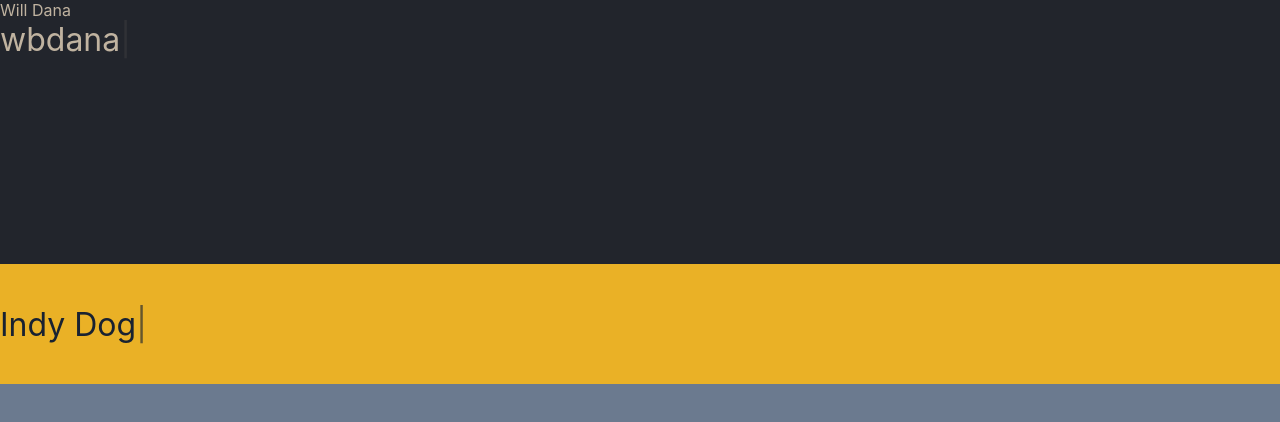
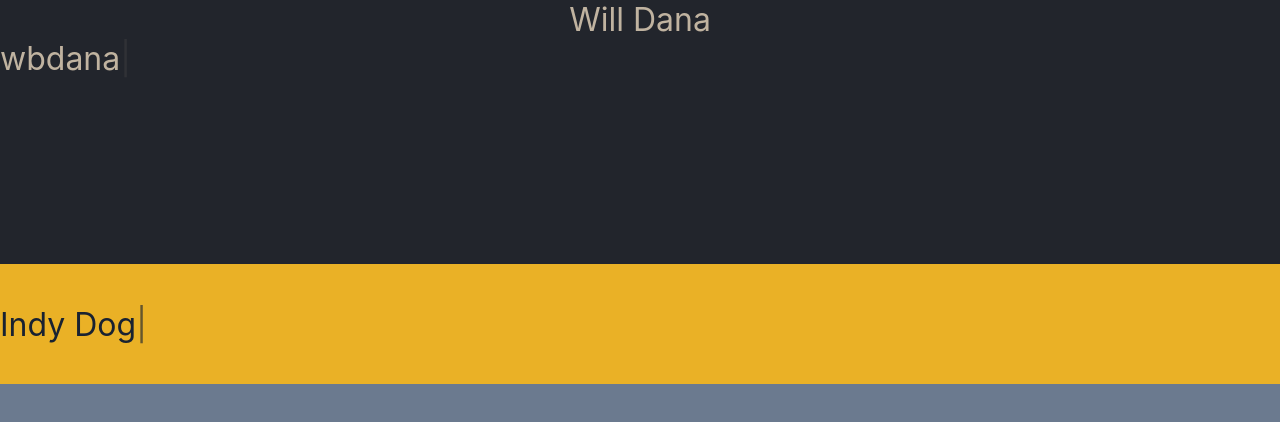
Before and after one commit to wbdana-labs/react-typed-test, a React (Create React App) app: page /home in a window 1280 px wide. Shown: the top 422 px of the page. Built offline with nearby package versions, Linux system fonts and the light colour scheme.

Commit message:
Work on styling

```diff
--- a/src/App.css
+++ b/src/App.css
@@ -7,3 +7,7 @@ html, body, .app, #root {
 .app {
   display: flex;
 }
+
+.Typed {
+  align-self: center;
+}
--- a/src/components/Home.js
+++ b/src/components/Home.js
@@ -10,15 +10,16 @@ import {
 
 const Home = () => {
   return (
-    <HeaderContainer>
-      <MainHeaderContainer>
+    <HeaderContainer className="HeaderContainer">
+      <MainHeaderContainer className="MainHeaderContainer">
 
-        <StaticHeaderContainer>
+        <StaticHeaderContainer className="StaticHeaderContainer">
           Will Dana
         </StaticHeaderContainer>
 
-        <HeaderTextContainer>
+        <HeaderTextContainer className="HeaderTextContainer">
           <Typed
+            className="Typed"
             strings={[
               'Will Dana',
               'wbdana',
@@ -32,8 +33,9 @@ const Home = () => {
 
       </MainHeaderContainer>
 
-      <SubHeaderTextContainer>
+      <SubHeaderTextContainer className="SubHeaderTextContainer">
         <Typed
+          className="Typed"
           strings={[
             'Linda Zhang',
             'Indy Dog',
--- a/src/styles/Home.js
+++ b/src/styles/Home.js
@@ -8,13 +8,18 @@ export const HeaderContainer = styled.div`
   flex: 1;
   flex-direction: column;
   justify-content: flex-start;
+  * {
+    width: 100%;
+  }
 `;
 
 export const MainHeaderContainer = styled.div`
-  align-items: center;
   background-color: ${COLORS.BOLD_FEATURE.NAVY};
   flex-direction: column;
   height: 33%;
+  * {
+    width: 100%;
+  };
 `;
 
 export const HeaderTextContainer = styled.div`
@@ -22,28 +27,36 @@ export const HeaderTextContainer = styled.div`
   background-color: ${COLORS.BOLD_FEATURE.NAVY};
   color: ${COLORS.BLACK};
   display: flex;
+  flex-direction: row;
+  justify-content: center;
   * {
-    align-self: center;
+    align-items: center;
     color: ${COLORS.BOLD_FEATURE.SCRUB};
+    flex-direction: row;
     font-size: 32px;
+    justify-content: center;
   };
 `;
 
 export const StaticHeaderContainer = styled.div`
-  align-self: center;
   color: ${COLORS.BOLD_FEATURE.SCRUB};
   display: flex;
+  flex-direction: row;
+  font-size: 32px;
+  justify-content: center;
 `;
 
 export const SubHeaderTextContainer = styled.div`
-  align-items: center;
   background-color: ${COLORS.BOLD_FEATURE.GOLD};
   color: ${COLORS.BOLD_FEATURE.CORAL};
   display: flex;
+  flex-direction: row;
   height: 15%;
   * {
     align-self: center;
     color: ${COLORS.STORMY_HUES.EVENING};
     font-size: 32px;
+    justify-content: center;
+    width: 100%;
   };
 `;
```
